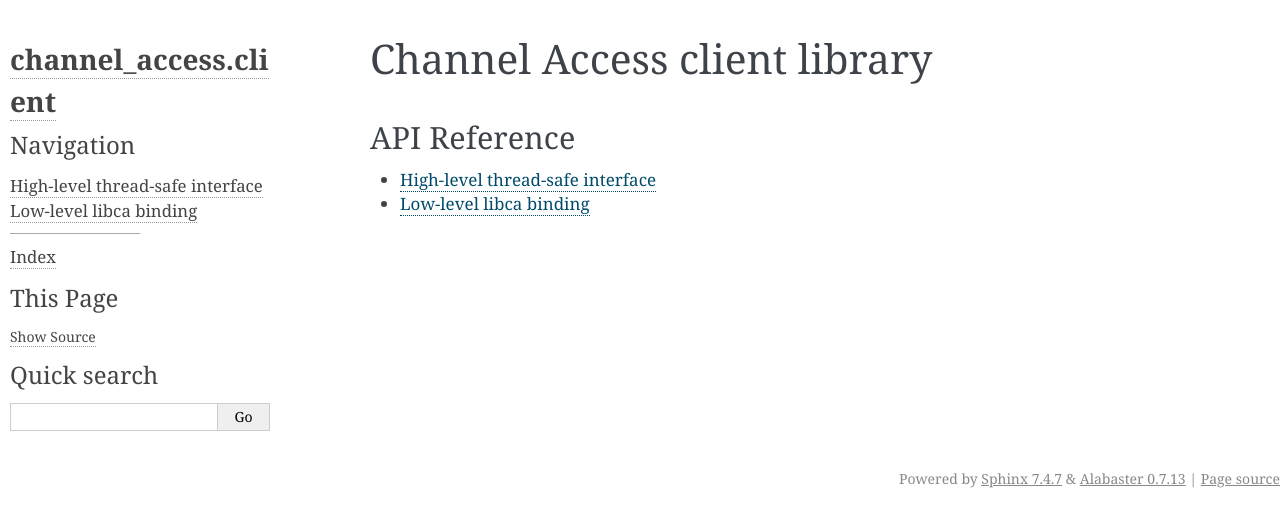
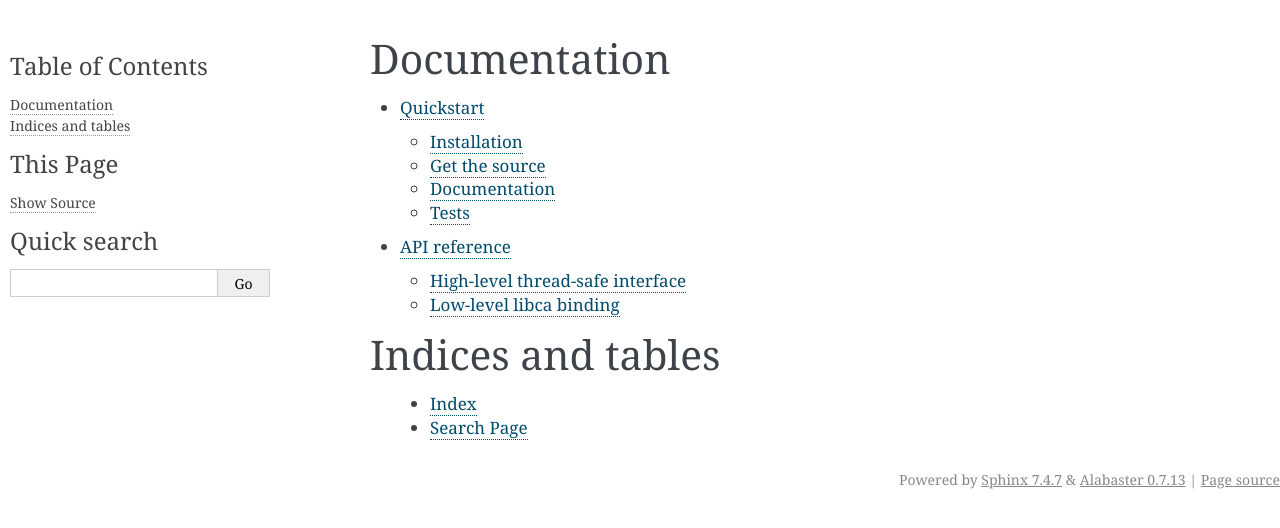
Before and after one commit to delta-accelerator/channel_access.client, a Sphinx documentation site: the page built from docs/index.rst, in a window 1280 px wide. Shown: the top 528 px of the page. Built offline with Sphinx 7.4.7, drawn with Linux system fonts in a browser that asks for light colours.

Commit message:
Update documentation

```diff
--- a/docs/conf.py
+++ b/docs/conf.py
@@ -6,19 +6,20 @@
 # full list see the documentation:
 # http://www.sphinx-doc.org/en/master/config
 
+import os
+import sys
+from pkg_resources import get_distribution
+
+
+
 # -- Path setup --------------------------------------------------------------
 
-import os
-import sys
 sys.path.insert(0, os.path.abspath('.'))
 sys.path.insert(0, os.path.abspath('../src'))
 
 # -- Project information -----------------------------------------------------
 
-from pkg_resources import get_distribution
-
 project = 'channel_access.client'
-author = 'André Althaus'
 release = get_distribution(project).version
 version = '.'.join(release.split('.')[:2])
 
@@ -26,20 +27,12 @@ version = '.'.join(release.split('.')[:2])
 
 extensions = [
     'sphinx.ext.autodoc',
-    'sphinx.ext.viewcode',
     'sphinx.ext.napoleon'
 ]
 
-templates_path = [ '_templates' ]
-source_suffix = '.rst'
-master_doc = 'index'
-pygments_style = 'sphinx'
-
 # -- Options for HTML output -------------------------------------------------
 
-html_title = 'Channel Access client library'
 html_show_copyright = False
-html_theme = 'alabaster'
 
 html_theme_options = {
     'page_width': 'auto',
@@ -50,21 +43,10 @@ html_theme_options = {
     }
 }
 
-html_sidebars = {
-    '**': [
-        'about.html',
-        'navigation.html',
-        'relations.html',
-        'sourcelink.html',
-        'searchbox.html'
-    ]
-}
-
 # -- Extension configuration -------------------------------------------------
 
 # -- Options for autodoc extension -------------------------------------------
 
-autodoc_member_order = 'groupwise'
 autoclass_content = 'both'
 
 # -- Options for napoleon extension ------------------------------------------
--- a/docs/index.rst
+++ b/docs/index.rst
@@ -1,11 +1,15 @@
-Channel Access client library
-=============================
+Documentation
+=============
+
+.. toctree::
+    :maxdepth: 2
+
+    quickstart
+    api
 
 
-API Reference
--------------
+Indices and tables
+==================
 
-.. toctree::
-
-    client.rst
-    client.cac.rst
+   * :ref:`genindex`
+   * :ref:`search`
--- /dev/null
+++ b/docs/quickstart.rst
@@ -0,0 +1,5 @@
+Quickstart
+==========
+
+.. include:: ../README.rst
+    :start-line: 2
```
Also changed, not shown: README.rst (+45 -0 lines), docs/api.rst (added, +8 -0 lines).
